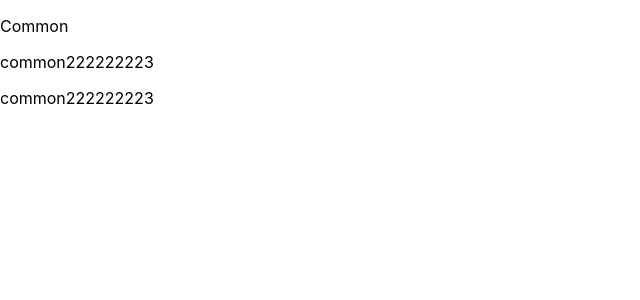
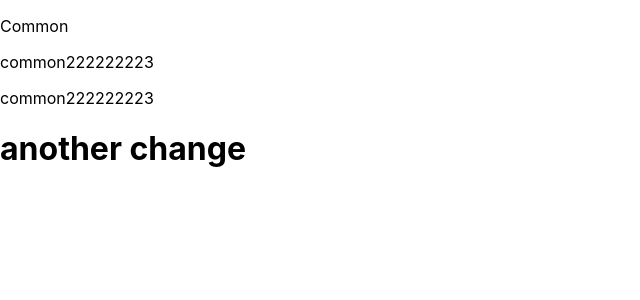
Before and after one commit to irHasanmolla/my-digital-portfolio, a React (Create React App) app: page / in a window 1280 px wide. Shown: the top 300 px of the page, without its empty margins (0-640 px from the left). Built offline with nearby package versions, Linux system fonts and the light colour scheme; the HTML template or start-up script is replaced by a standard one.

Commit message:
h1 added

```diff
--- a/src/Common.js
+++ b/src/Common.js
@@ -6,6 +6,7 @@ const Common = () => {
       <p>Common</p>
       <p>common222222223</p>
       <p>common222222223</p>
+      <h1>another change</h1>
     </div>
   )
 }
```
